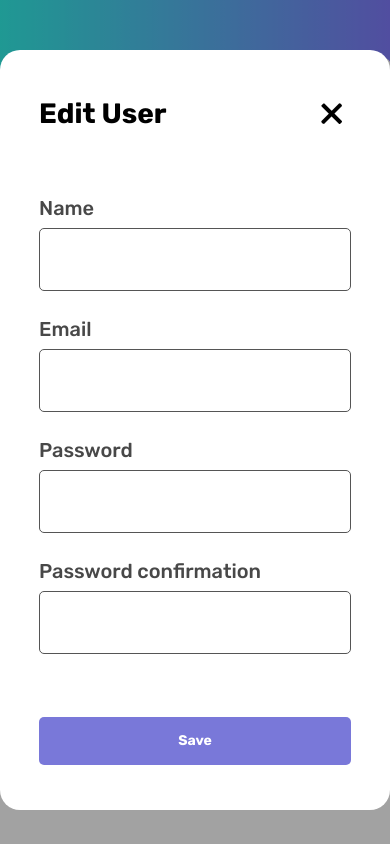
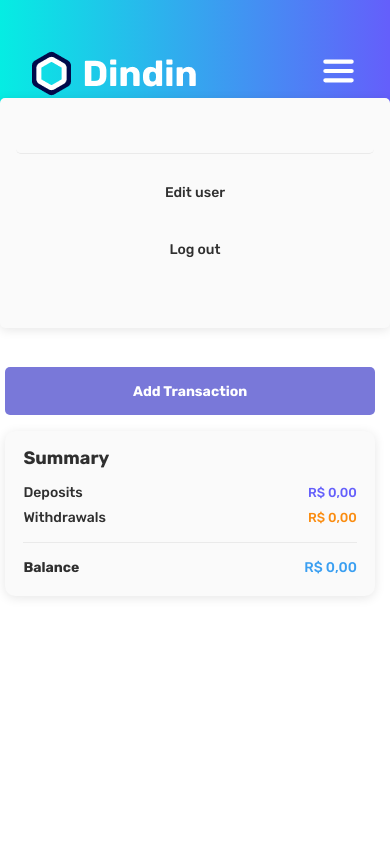
Before and after one commit to rafawessling/dindin_project, a React (Vite) app: page /home in a window 390 px wide. Both pictures are taken after a click on the picture 324 px from the left and 73 px from the top of the page. Built offline with nearby package versions, Linux system fonts and the light colour scheme.

Commit message:
feat: Added menu to Home page

```diff
--- a/src/components/FilterCategory/FilterCategory.css
+++ b/src/components/FilterCategory/FilterCategory.css
@@ -10,6 +10,7 @@
     background: #fafafa;
     box-shadow: 0px 2px 11px 0px rgba(0, 0, 0, 0.1);
     border-radius: 10px;
+    cursor: pointer;
 }
 
 .img-filter {
--- a/src/components/Header/Header.css
+++ b/src/components/Header/Header.css
@@ -3,9 +3,9 @@
     align-items: flex-start;
     justify-content: center;
 
-    height: 224px;
+    height: 22.4rem;
     width: 100vw;
-    padding-top: 50px;
+    padding-top: 5rem;
 
     background: linear-gradient(90deg, #05ede3 0.02%, #645ffb 99.63%);
 }
@@ -15,8 +15,8 @@
     align-items: center;
     justify-content: space-between;
 
-    width: 1440px;
-    height: 46px;
+    width: 85%;
+    height: 4.6rem;
 }
 
 .container-user {
@@ -25,9 +25,9 @@
 }
 
 .user-name {
-    margin-right: 16px;
+    margin-right: 1.6rem;
     font-family: var(--primary-font);
-    font-size: 14px;
+    font-size: 1.4rem;
     font-weight: 700;
 
     color: #fff;
@@ -37,3 +37,22 @@
 .icon-logout {
     cursor: pointer;
 }
+
+.container-menu-user {
+    display: none;
+}
+
+@media (max-width: 630px) {
+    .container-user {
+        display: none;
+    }
+
+    .container-menu-user {
+        display: block;
+    }
+
+    .container-menu-user img {
+        width: 4.5rem;
+        cursor: pointer;
+    }
+}
--- a/src/components/Header/Header.jsx
+++ b/src/components/Header/Header.jsx
@@ -3,9 +3,13 @@ import { getItem, removeItem } from '../../utils/storage';
 import IconLogout from '../../assets/icon-logout.png';
 import IconUser from '../../assets/icon-user.png';
 import Logo from '../../assets/logo.png';
+import IconMenu from '../../assets/icon-menu.svg';
 import './Header.css';
+import { useState } from 'react';
+import Menu from '../Menu/Menu.jsx';
 
 function Header({ setEditUser }) {
+    const [showMenu, setShowMenu] = useState(false);
     const userName = getItem('name');
 
     const navigate = useNavigate();
@@ -19,7 +23,6 @@ function Header({ setEditUser }) {
         <section className="container-header">
             <section className="container-header-content">
                 <img
-                    className="logo"
                     src={Logo}
                     alt="Logo with the outline of a hexagon with a white line inside and a dark blue line outside, accompanied by the word Dindin"
                 />
@@ -38,6 +41,21 @@ function Header({ setEditUser }) {
                         onClick={handleLogOut}
                     />
                 </div>
+                <div className="container-menu-user">
+                    <img
+                        src={IconMenu}
+                        alt="Icon with three white horizontal bars aligned and equally spaced"
+                        onClick={() => setShowMenu(!showMenu)}
+                    />
+                </div>
+                {showMenu && (
+                    <Menu
+                        setShowMenu={setShowMenu}
+                        userName={userName}
+                        setEditUser={setEditUser}
+                        handleLogOut={handleLogOut}
+                    />
+                )}
             </section>
         </section>
     );
--- /dev/null
+++ b/src/components/Menu/Menu.css
@@ -0,0 +1,67 @@
+.container-menu {
+    display: flex;
+    flex-direction: column;
+
+    align-items: center;
+    z-index: 2;
+
+    width: 30rem;
+    height: 23rem;
+    position: absolute;
+    top: 9.8rem;
+    right: 8vw;
+
+    font-family: var(--primary-font);
+    color: #2f2f2f;
+
+    background-color: #fafafa;
+    box-shadow: 0px 2px 11px 0px rgba(0, 0, 0, 0.1);
+    border-radius: 0.5rem;
+}
+
+.options-menu {
+    display: flex;
+    flex-direction: column;
+    align-items: center;
+}
+
+.options-menu li {
+    padding: 2rem;
+    list-style: none;
+    text-align: center;
+    border-radius: 0.5rem;
+}
+
+.user-name-menu {
+    width: 28rem;
+    margin: 1.5rem 0 1rem 0;
+    font-size: 16px;
+    font-weight: 700;
+    border-bottom: 1px solid #eaeaea;
+}
+
+.menu-option {
+    width: 30rem;
+    font-size: 14px;
+    font-weight: 500;
+    cursor: pointer;
+}
+
+.menu-option:hover {
+    background-color: rgba(61, 61, 61, 0.3);
+}
+
+@media (max-width: 430px) {
+    .container-menu {
+        width: 100vw;
+        right: 0rem;
+    }
+
+    .user-name-menu {
+        width: 92vw;
+    }
+
+    .menu-option {
+        width: 100vw;
+    }
+}
--- /dev/null
+++ b/src/components/Menu/Menu.jsx
@@ -0,0 +1,24 @@
+import './Menu.css';
+
+function Menu({ setShowMenu, userName, setEditUser, handleLogOut }) {
+    const handleEditUser = () => {
+        setEditUser(true);
+        setShowMenu(false);
+    };
+
+    return (
+        <section className="container-menu">
+            <ul className="options-menu">
+                <li className="user-name-menu">{userName}</li>
+                <li className="menu-option" onClick={handleEditUser}>
+                    Edit user
+                </li>
+                <li className="menu-option" onClick={handleLogOut}>
+                    Log out
+                </li>
+            </ul>
+        </section>
+    );
+}
+
+export default Menu;
--- a/src/components/TableTransactions/TableTransactions.css
+++ b/src/components/TableTransactions/TableTransactions.css
@@ -93,6 +93,7 @@
 
     .container-body-table {
         max-height: 28rem;
+        min-height: 7rem;
     }
 
     .smaller-table {
```
Also changed, not shown: src/assets/icon-menu.svg (added).
